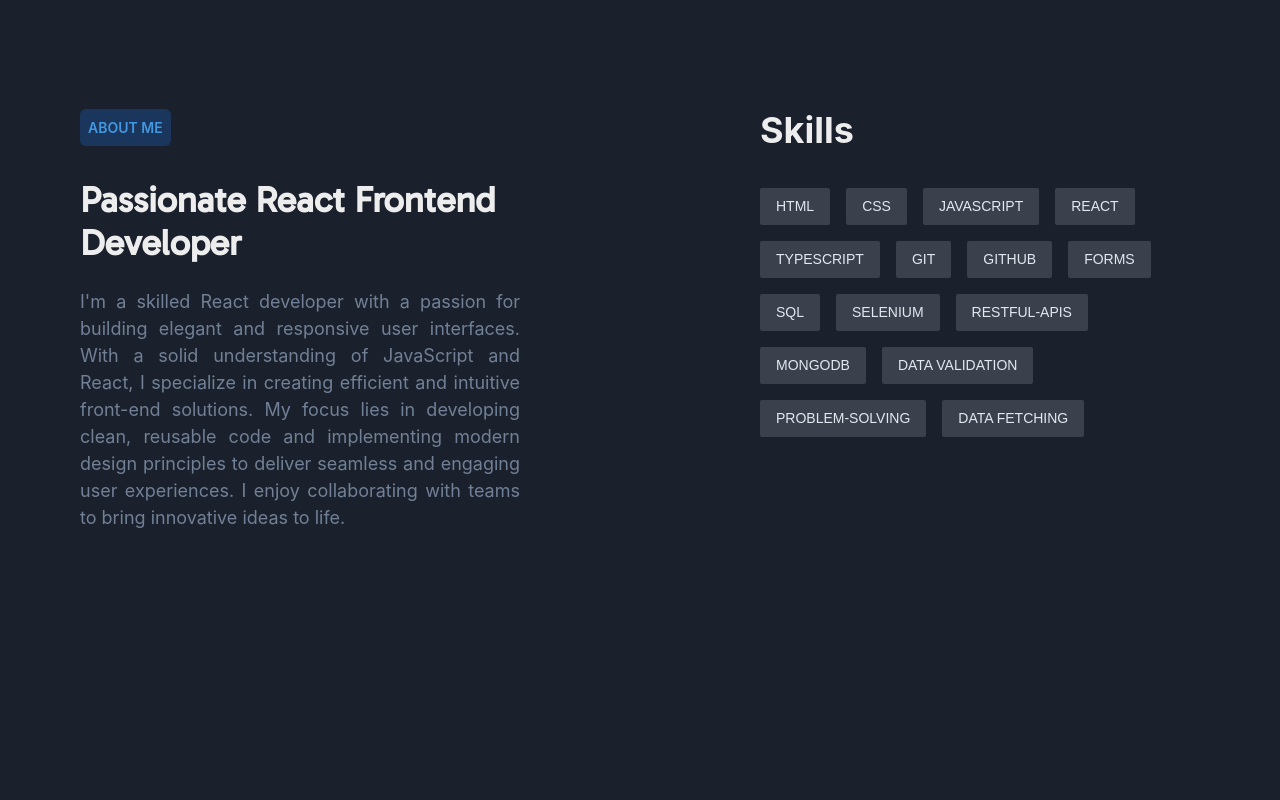
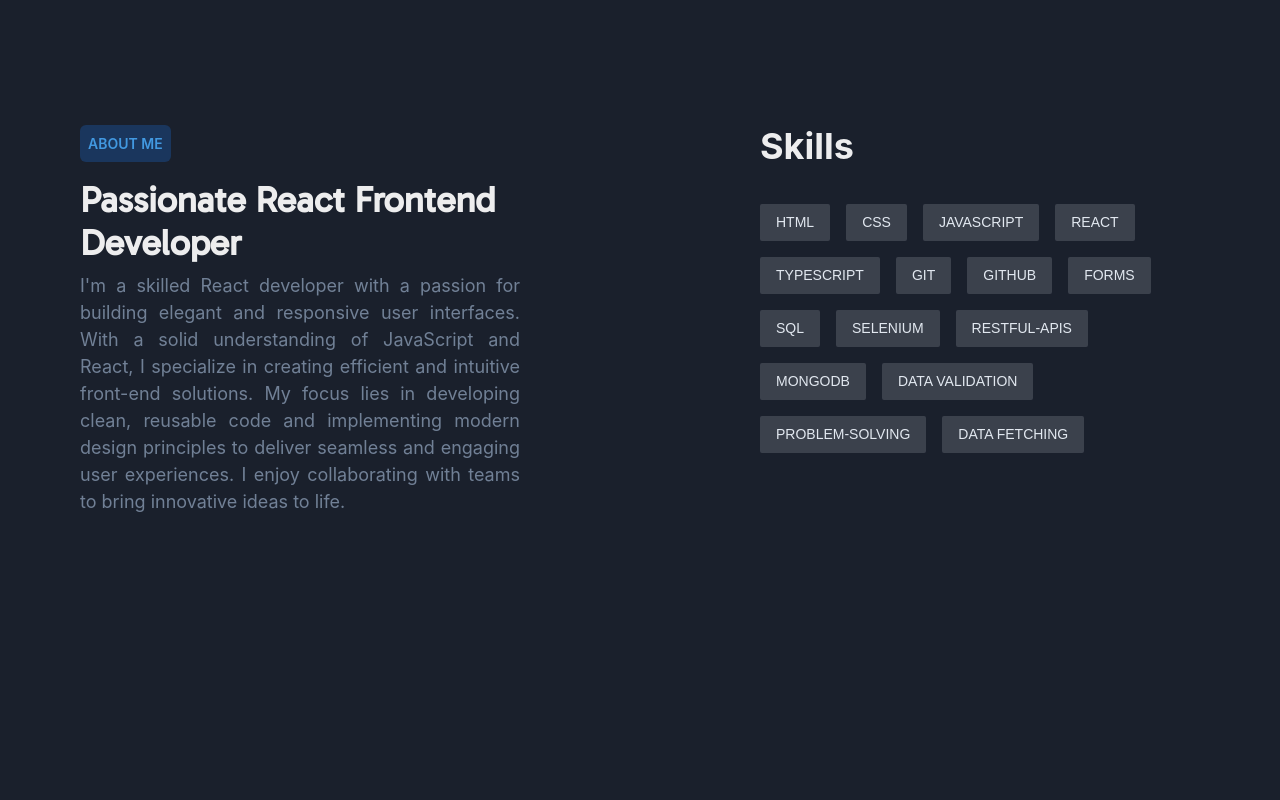
Before and after one commit to AHarry7/Personal-Portfolio, a React (Vite) app: page / in a window 1280 px wide. Shown: the part 900-1700 px from the top of the page. Built offline with nearby package versions, Linux system fonts and the light colour scheme.

Commit message:
added animation

```diff
--- a/src/components/Feature/FeatureCard.tsx
+++ b/src/components/Feature/FeatureCard.tsx
@@ -1,5 +1,6 @@
 import { ReactNode } from "react";
 import { Card, CardBody, Stack, Heading, Image } from "@chakra-ui/react";
+import { motion } from "framer-motion";
 
 interface Props {
   imageSrc: string;
--- a/src/components/Feature/FeatureSection.tsx
+++ b/src/components/Feature/FeatureSection.tsx
@@ -5,6 +5,7 @@ import { FaAngleUp } from "react-icons/fa";
 import TitleCard from "./FeatureCard";
 import FeatureContent from "./FeatureContent";
 import { ReactNode } from "react";
+import { cardVariants, motion } from "../../components/animation/CardVariants";
 
 interface Props {
   cardTitle: string;
@@ -44,7 +45,20 @@ const FeatureSection = ({
           pt={{ base: 5, xl: 0 }}
           justifyContent={"space-between"}
         >
-          <TitleCard imageSrc={imgSrc}>{cardTitle}</TitleCard>
+          <Box>
+            <motion.div
+              className="card-container"
+              initial="offscreen"
+              whileInView="onscreen"
+              whileHover={{ scale: 1.1 }}
+              transition={{ type: "spring" }}
+              viewport={{ once: true, amount: 0.8 }}
+            >
+              <motion.div variants={cardVariants}>
+                <TitleCard imageSrc={imgSrc}>{cardTitle}</TitleCard>
+              </motion.div>
+            </motion.div>
+          </Box>
 
           <Box pt={{ base: 5, lg: 10, xl: 5 }} textAlign={{ base: "center" }}>
             <FeatureContent heading={contentHeading} applyMargin={true}>
@@ -57,7 +71,7 @@ const FeatureSection = ({
                 color={"blue"}
                 icon={<VscGithubInverted />}
               >
-                Go to GitHub
+                GitHub
               </IconLinkButton>
 
               {demoLink && (
--- a/src/components/Navbar/Navbar.tsx
+++ b/src/components/Navbar/Navbar.tsx
@@ -34,7 +34,7 @@ export default function Simple() {
       >
         <Flex
           px={{ base: 2, md: 10 }}
-          h={16}
+          h={"70px"}
           alignItems={"center"}
           justifyContent={"space-between"}
         >
--- /dev/null
+++ b/src/components/animation/CardVariants.ts
@@ -0,0 +1,22 @@
+import { Variants, motion } from "framer-motion";
+
+const cardVariants: Variants = {
+  offscreenp: { x: 300, rotate: -80, opacity: 0 },
+  offscreen: {
+    x: -300,
+    rotate: -80,
+    opacity: 0,
+  },
+  onscreen: {
+    x: 0,
+    rotate: 0,
+    opacity: 1,
+    transition: {
+      type: "spring",
+      bounce: 0.4,
+      duration: 3,
+    },
+  },
+};
+
+export { cardVariants, motion };
--- a/src/pages/About/About.tsx
+++ b/src/pages/About/About.tsx
@@ -1,7 +1,8 @@
-import { Container, SimpleGrid, Stack } from "@chakra-ui/react";
+import { Box, Container, SimpleGrid, Stack } from "@chakra-ui/react";
 import BadgeList from "../../components/BadgeList/BadgeList";
 import FeatureContent from "../../components/Feature/FeatureContent";
 import BadgeHeading from "../../components/BadgeList/BadgeHeading";
+import { cardVariants, motion } from "../../components/animation/CardVariants";
 
 const list = [
   "Html",
@@ -41,23 +42,45 @@ export default function SplitWithImage() {
         textAlign={{ lg: "center", xl: "start" }}
       >
         <Stack spacing={4}>
+          <motion.div
+            className="card-container"
+            initial="offscreen"
+            whileInView="onscreen"
+            transition={{ type: "spring" }}
+            viewport={{ once: true, amount: 0.8 }}
+          >
+            <motion.div variants={cardVariants}>
+              <Box w={"fit-content"}>
                 <BadgeHeading heading="About Me" />
+              </Box>
 
               <FeatureContent
                 heading="Passionate React Frontend Developer"
                 applyMargin={false}
               >
-            I'm a skilled React developer with a passion for building elegant
-            and responsive user interfaces. With a solid understanding of
-            JavaScript and React, I specialize in creating efficient and
-            intuitive front-end solutions. My focus lies in developing clean,
-            reusable code and implementing modern design principles to deliver
-            seamless and engaging user experiences. I enjoy collaborating with
-            teams to bring innovative ideas to life.
+                I'm a skilled React developer with a passion for building
+                elegant and responsive user interfaces. With a solid
+                understanding of JavaScript and React, I specialize in creating
+                efficient and intuitive front-end solutions. My focus lies in
+                developing clean, reusable code and implementing modern design
+                principles to deliver seamless and engaging user experiences. I
+                enjoy collaborating with teams to bring innovative ideas to
+                life.
               </FeatureContent>
+            </motion.div>
+          </motion.div>
         </Stack>
-
+        <motion.div
+          className="card-container"
+          initial="offscreenp"
+          whileInView="onscreen"
+          transition={{ type: "spring" }}
+          viewport={{ once: true, amount: 0.8 }}
+        >
+          <motion.div variants={cardVariants}>
             <BadgeList heading="Skills" list={list} />
+          </motion.div>
+        </motion.div>
       </SimpleGrid>
     </Container>
   );
--- a/src/pages/HomePage/HomePage.tsx
+++ b/src/pages/HomePage/HomePage.tsx
@@ -1,6 +1,7 @@
 import React from "react";
 import { Box, Image, Container } from "@chakra-ui/react";
 import LandingIntro from "../../components/LandingSection/LandingIntro";
+import { cardVariants, motion } from "../../components/animation/CardVariants";
 const HomePage = () => {
   return (
     <Container
@@ -14,6 +15,14 @@ const HomePage = () => {
       alignContent={"center"}
       textAlign={{ base: "center", lg: "start" }}
     >
+      <motion.div
+        className="card-container"
+        initial="offscreen"
+        whileInView="onscreen"
+        transition={{ type: "spring" }}
+        viewport={{ once: true, amount: 0.8 }}
+      >
+        <motion.div variants={cardVariants}>
           <LandingIntro
             heading={
               <React.Fragment>
@@ -21,12 +30,25 @@ const HomePage = () => {
               </React.Fragment>
             }
           >
-        I'm passionate about crafting experiences that are engaging, accessible,
-        and user-centric.
+            I'm passionate about crafting experiences that are engaging,
+            accessible, and user-centric.
           </LandingIntro>
+        </motion.div>
+      </motion.div>
 
       <Box mr={{ lg: 26 }} display={{ base: "none", lg: "block" }}>
+        <motion.div
+          className="card-container"
+          initial="offscreenp"
+          whileInView="onscreen"
+          whileHover={{ scale: 1.1 }}
+          transition={{ type: "spring" }}
+          viewport={{ once: true, amount: 0.8 }}
+        >
+          <motion.div variants={cardVariants}>
             <Image src="https://c.tadst.com/gfx/company/illustrations/frontend-developer.svg" />
+          </motion.div>
+        </motion.div>
       </Box>
     </Container>
   );
```
Lines whose indentation alone changed are shown as unchanged.
